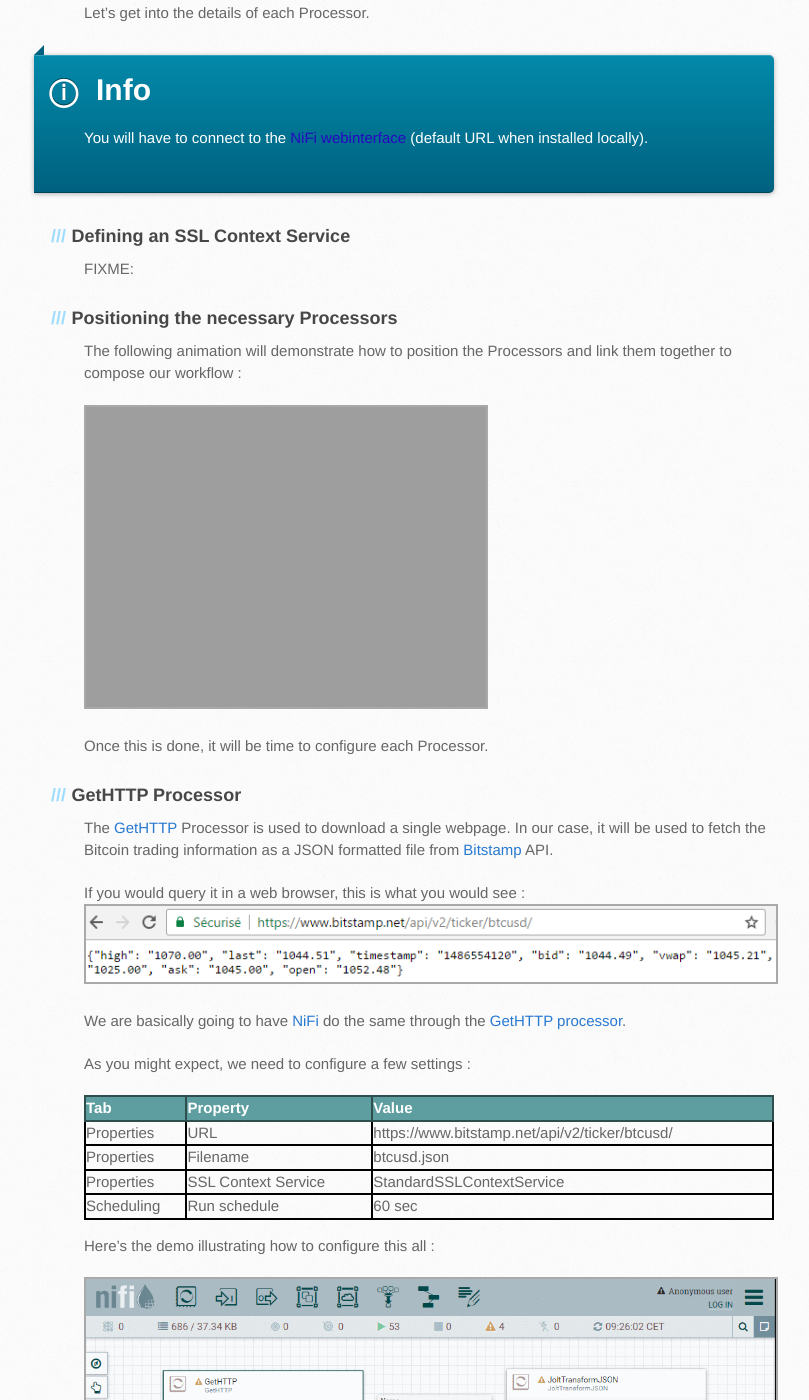
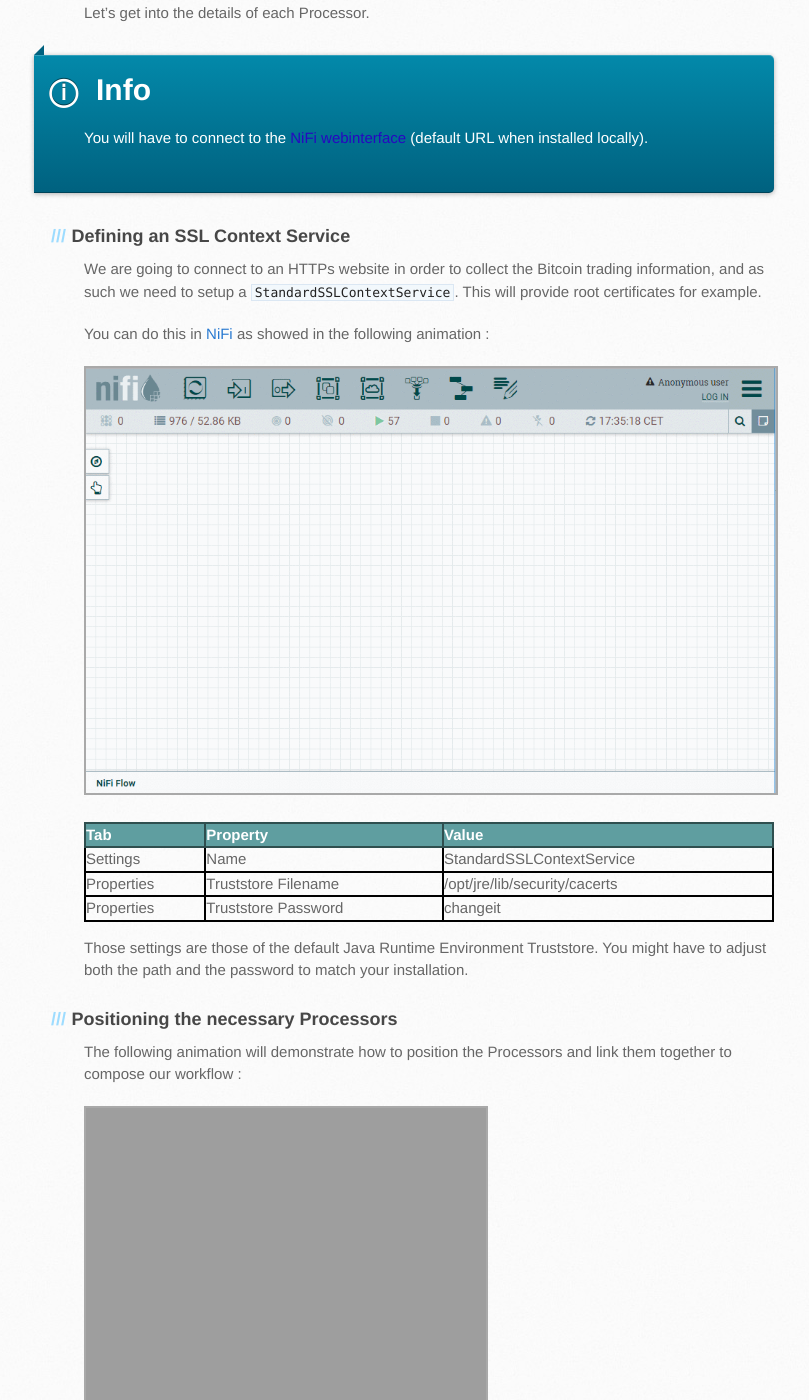
Before and after one commit to souravbadami/linkbynet.github.io, a Jekyll site: the page built from _posts/2017-02-07-Bitcoin-ELK-NiFi.markdown, in a window 1280 px wide and 1400 px high, scrolled down 8201 px. Shown: the whole window, without its empty margins (86-895 px from the left). Built offline with Jekyll 4.4.1, drawn with Linux system fonts in a browser that asks for light colours; some of the changed text lies outside the part shown.

Commit message:
Section about NiFi's StandardSSLContextService

```diff
--- a/_includes/elk-nifi.markdown
+++ b/_includes/elk-nifi.markdown
@@ -37,7 +37,27 @@
 
 ### Defining an SSL Context Service
 
-FIXME:
+We are going to connect to an HTTPs website in order to collect the Bitcoin
+trading information, and as such we need to setup a
+`StandardSSLContextService`. This will provide root certificates for example.
+
+You can do this in [NiFi][nifi] as showed in the following animation :
+
+![NiFi's SSL configuration]({{ site.url}}/images/elk-tuning-nifi-btc-10-ssl.gif)
+
+|-----------+---------------------|-----------------------------------------------|
+|Tab        | Property            | Value                                         |
+|:----------+:--------------------|:----------------------------------------------|
+|Settings   | Name                | StandardSSLContextService                     |
+|-----------+---------------------+-----------------------------------------------|
+|Properties | Truststore Filename | /opt/jre/lib/security/cacerts                 |
+|-----------+---------------------+-----------------------------------------------|
+|Properties | Truststore Password | changeit                                      |
+|-----------+---------------------+-----------------------------------------------|
+
+Those settings are those of the default Java Runtime Environment Truststore.
+You might have to adjust both the path and the password to match your
+installation.
 
 ### Positioning the necessary Processors
 
@@ -142,7 +162,6 @@
 |Properties |timestamp    | $.timestamp             |
 |-----------+-------------+-------------------------|
 
-
 ![EvalJSON]({{ site.url}}/images/elk-tuning-nifi-btc-04-setEvalJSON.gif)
 
 ### PutElasticsearch5 Processor
@@ -165,15 +184,29 @@
 |-----------+------------------------+-----------------------------------------------------------|
 |Properties |Type                    | bitstampquotes                                            |
 |-----------+------------------------+-----------------------------------------------------------|
+|Properties |Batch Size              | 100                                                       |
+|-----------+------------------------+-----------------------------------------------------------|
 
 Worth noting :
 
 * We set the Index to have a name containing the day of the data, so as to be
 able to drop entire indexes when purging old data
-* The type name has to match whatever you had configured in your index template
-
+* The `Type` name has to match whatever you had configured in your index
+  template so as to get mapped to the proper parameters
+* The `Batch Size` parameter is left to it's default value in this toy project
+  of ours, however it is one to test for and tune appropriately. It controls
+  how many documents [NiFi][nifi] will pool before sending a bulk indexing request
+  to [Elasticsearch][elasticsearch]
 
 ![PutES5]({{ site.url}}/images/elk-tuning-nifi-btc-05-setPutES5.gif)
+
+<div class="note protip no_toc">
+##### Protip!
+
+Use Elasticsearch's bulk API whenever possible : It will have Elasticsearch
+process multiple documents at once and improve significantly performance by
+reducing the query overhead per document.
+</div>
 
 
 ## Checking the flow behavior
--- a/_posts/2017-02-07-Bitcoin-ELK-NiFi.markdown
+++ b/_posts/2017-02-07-Bitcoin-ELK-NiFi.markdown
@@ -38,6 +38,7 @@
 * [Elasticsearch system configuration][es-system-tuning]
 
 ## NiFi reference material
+
 * [GetHTTP Processor][gethttp]
 * [JoltTransformJSON Processor][jolt]
 * [EvaluateJsonPath Processor][jsonpath]
```
Also changed, not shown: images/elk-tuning-nifi-btc-10-ssl.gif (added).
